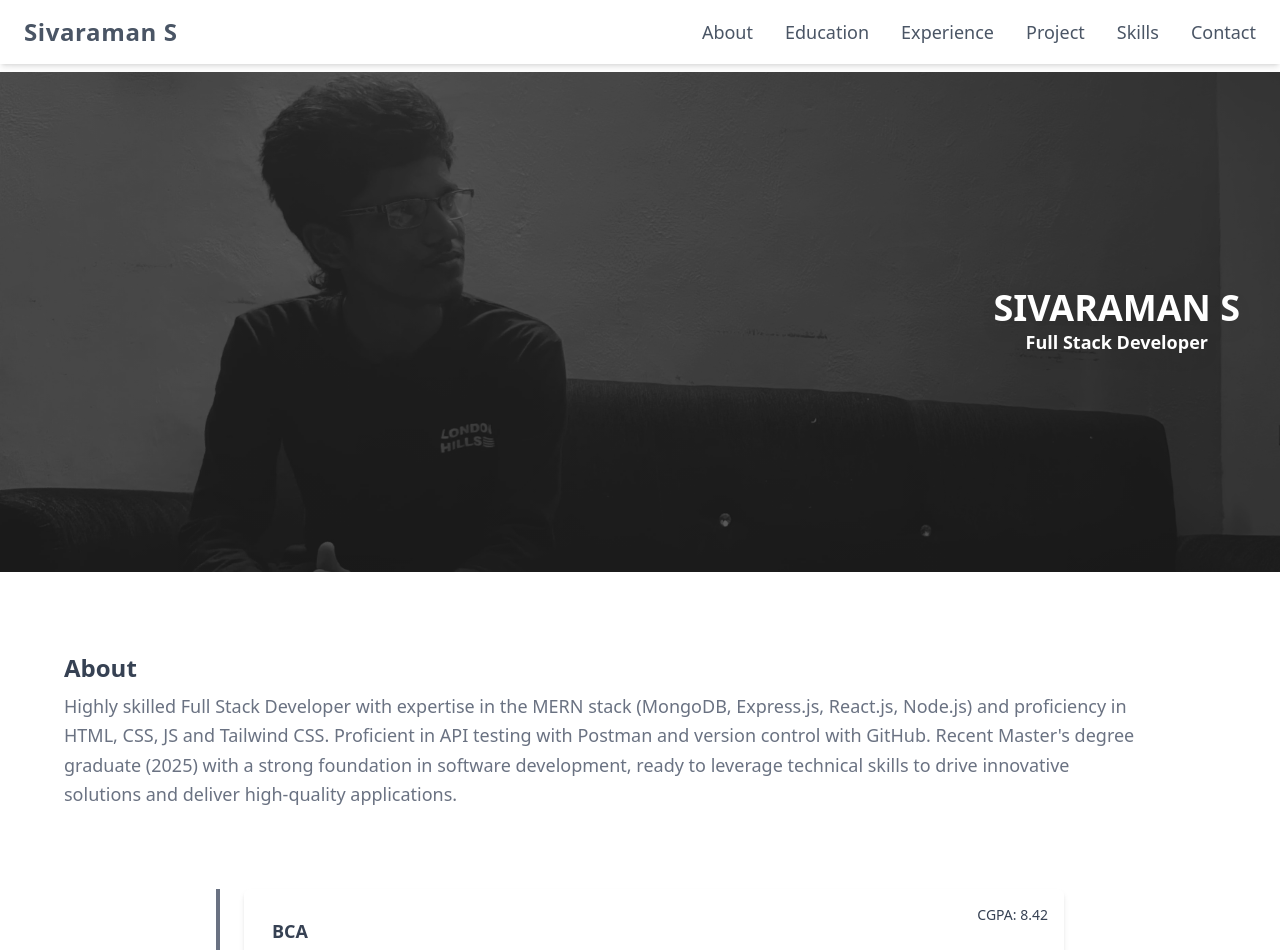
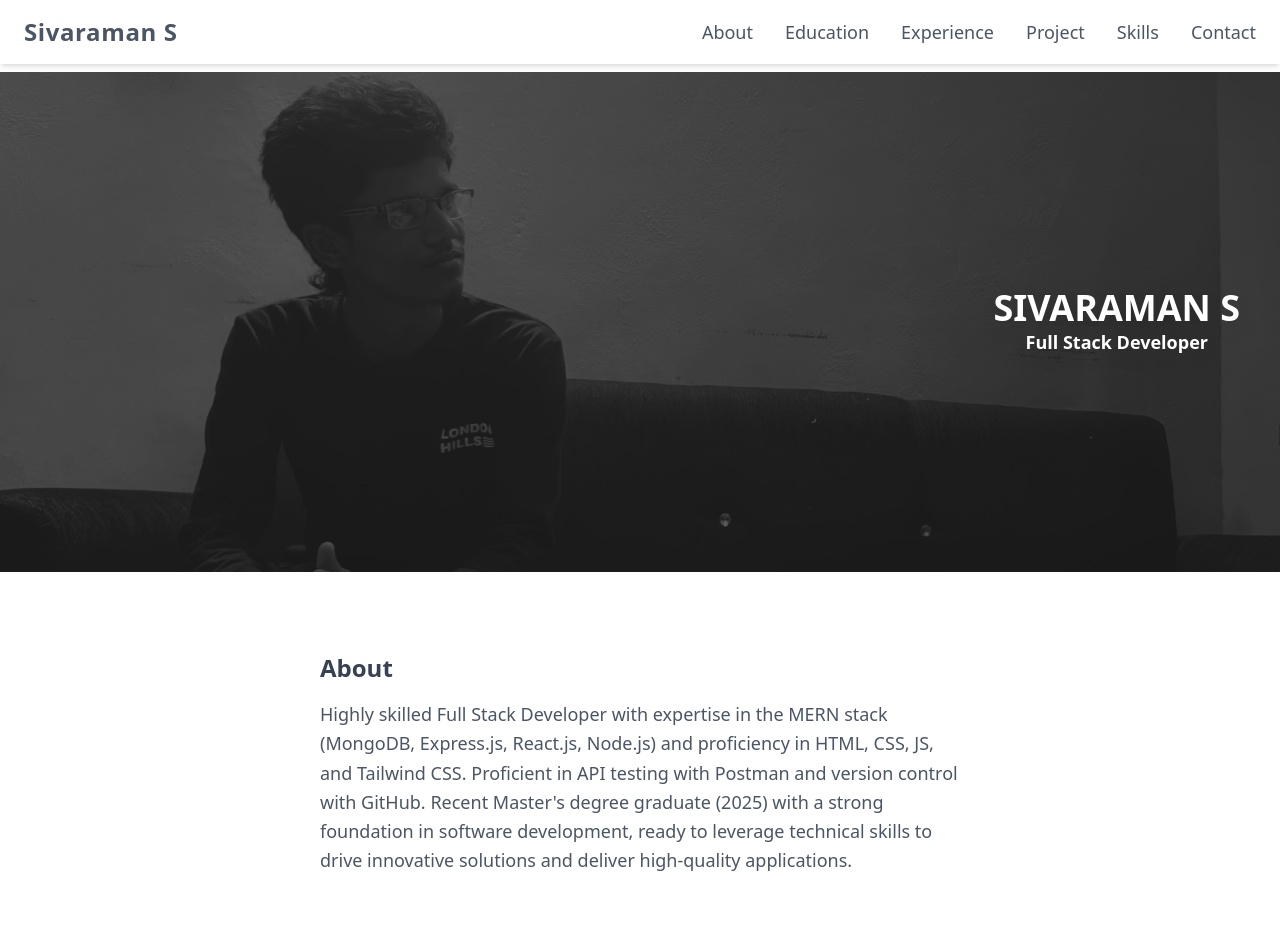
Before and after one commit to Sivaraman-msc/MyPortfolio, a React (Vite) app: page / in a window 1280 px wide. Shown: the top 950 px of the page. Built offline with nearby package versions, Linux system fonts and the light colour scheme.

Commit message:
About updated

```diff
--- a/src/components/About.jsx
+++ b/src/components/About.jsx
@@ -19,12 +19,16 @@ export default function About() {
 </section>
     <div id='about' className=" flex flex-col md:flex-row items-center gap-6 w-full max-w-6xl lg:mx-auto pt-20">
 
-  <div className="text-gray-800 max-w-md max-auto">
-    <h2 className="text-2xl font-bold mb-2 text-gray-700">About</h2>
-    <p className="text-lg lg:w-270 sm:mx-auto leading-relaxed text-gray-500">
-    Highly skilled Full Stack Developer with expertise in the MERN stack (MongoDB, Express.js, React.js, Node.js) and proficiency in HTML, CSS, JS and Tailwind CSS. Proficient in API testing with Postman and version control with GitHub. Recent Master's degree graduate (2025) with a strong foundation in software development, ready to leverage technical skills to drive innovative solutions and deliver high-quality applications.
-    </p>
-  </div>
+  <div className="text-gray-800 w-full max-w-2xl px-4 mx-auto">
+  <h2 className="text-2xl font-bold mb-4 text-gray-700 text-center md:text-left">About</h2>
+  <p className="text-lg leading-relaxed text-gray-600 text-center md:text-left">
+    Highly skilled Full Stack Developer with expertise in the MERN stack (MongoDB, Express.js, React.js, Node.js)
+    and proficiency in HTML, CSS, JS, and Tailwind CSS. Proficient in API testing with Postman and version control with GitHub.
+    Recent Master's degree graduate (2025) with a strong foundation in software development, ready to leverage technical
+    skills to drive innovative solutions and deliver high-quality applications.
+  </p>
+</div>
+
 </div>
     </>
   )
```
